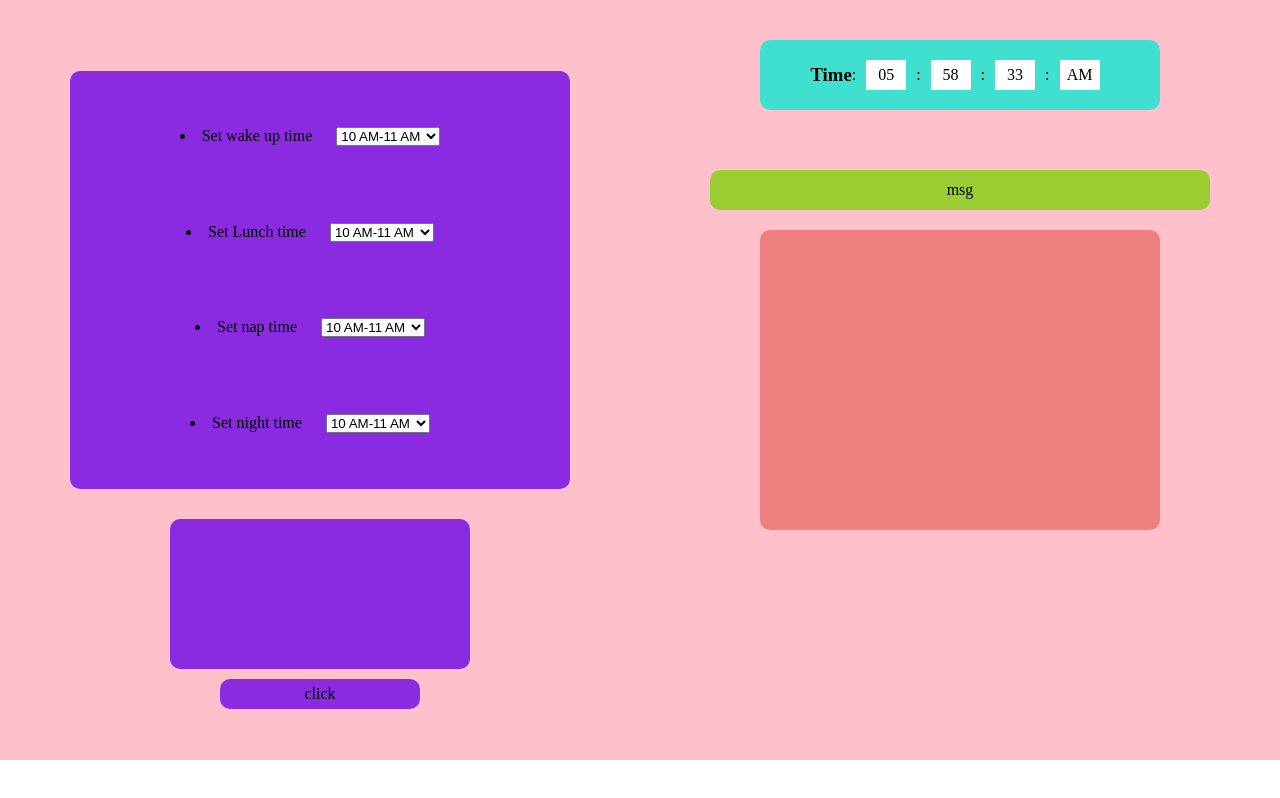
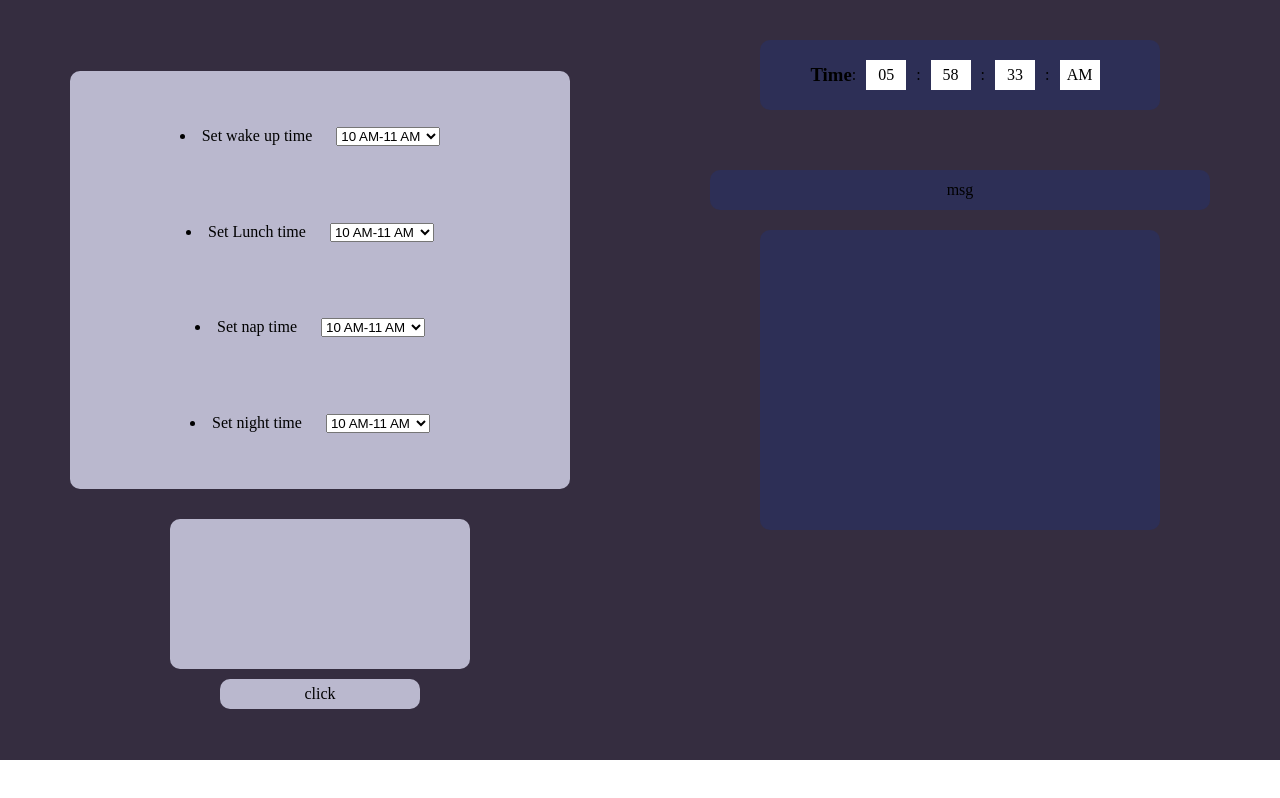
Before and after one commit to saurabh271999/alarmclockjs, a plain HTML site: page index.html in a window 1280 px wide. Drawn offline with Linux system fonts and the light colour scheme.

Commit message:
change color

```diff
--- a/scrpit.js
+++ b/scrpit.js
@@ -1,3 +1,4 @@
+document.addEventListener('DOMContentLoaded', () => {
     function gettime() {
         var date = new Date();
         var hours = date.getHours();
@@ -90,3 +91,4 @@ const btn = document.querySelector('.btn')
     btn.addEventListener('click', () =>{
         displayvalue()
     })
+})
--- a/style.css
+++ b/style.css
@@ -7,7 +7,7 @@
 .main {
     width: 100vw;
     height: 95vh;
-    background-color: pink;
+    background-color: rgb(53, 45, 64);
     display: flex;
     justify-content: space-between;
     align-items: center;
@@ -27,7 +27,7 @@
     margin: 20px;
     width: 500px;
     height: 55%;
-    background-color: blueviolet;
+    background-color:#bab8ce;
     border-radius: 10px;
     display: flex;
     flex-direction: column;
@@ -44,7 +44,7 @@
     justify-content: space-between;
     float: left;
     margin: 10px;
-    background-color: blueviolet;
+    background-color: #bab8ce;
     border-radius: 10px;
     height: 150px;
     width: 300px;
@@ -57,7 +57,7 @@
 
 }
 .btn {
-    background-color: blueviolet;
+    background-color: #bab8ce;
     width: 200px;
     height: 30px;
     display: flex;
@@ -78,7 +78,7 @@
 }
 
 .time-div {
-    background-color: turquoise;
+    background-color: #2d2f56;
     min-width: 400px;
     min-height: 70px;
     margin: 40px;
@@ -98,7 +98,7 @@
     background-color: white;
 }
 .msg-div{
-    background-color: yellowgreen;
+    background-color: #2d2f56;
     height: 40px;
     width: 500px;
     display: flex;
@@ -111,13 +111,13 @@
     display: flex;
     align-items: center;
     justify-content: center;
-    background-color: lightcoral;
+    background-color: #2d2f56;
     background-repeat: no-repeat;
     background-size: cover;
     background-position: center;
     width: 400px;
     height: 300px;
-    border-radius: 10px;
+    border-radius: 10px ;
 }
 
 
```
Also changed, not shown: bgimage.webp (added). Lines whose indentation alone changed are shown as unchanged.
